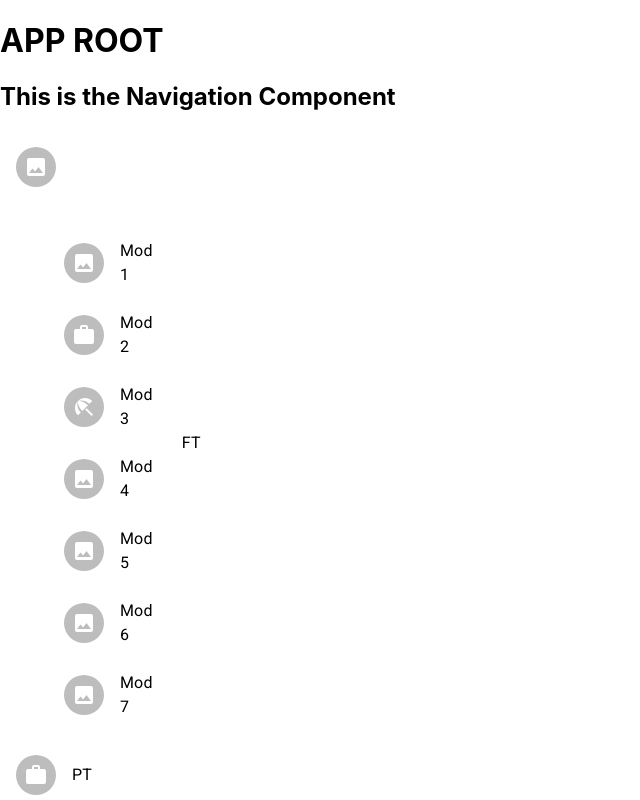
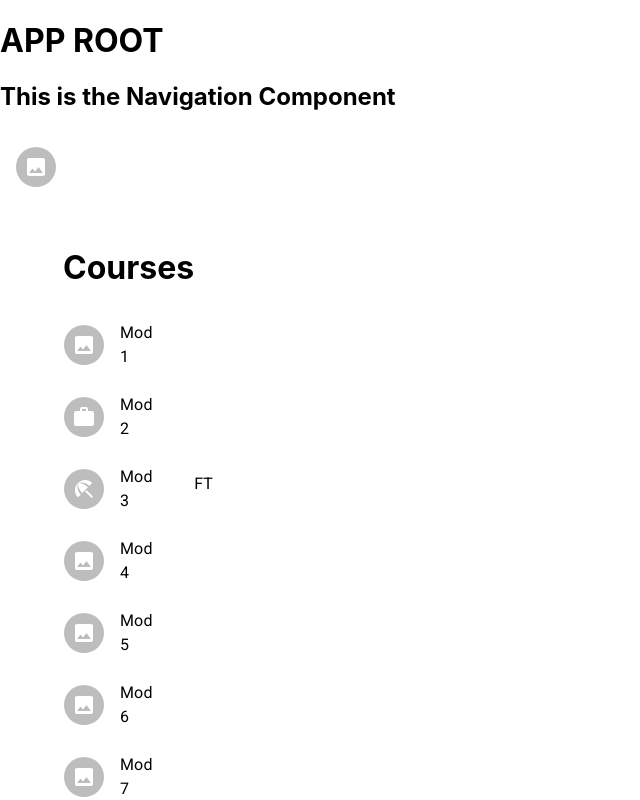
Before and after one commit to flow-state-15/aa_m5_kahoot, a React (Create React App) app in the folder frontend/: page / in a window 1280 px wide. Both pictures are taken after a click on the icon 36 px from the left and 166 px from the top of the page. Shown: the top 800 px of the page, without its empty margins (0-640 px from the left). Built offline with nearby package versions, Linux system fonts and the light colour scheme.

Commit message:
Added minor changes to courses sidebar

```diff
--- a/frontend/src/components/Course/SubCourses.tsx
+++ b/frontend/src/components/Course/SubCourses.tsx
@@ -15,6 +15,8 @@ export default function SubCourses() {
   console.log(openCourses);
 
   return (
+    <>
+
     <List
       sx={{
         width: "20%",
@@ -25,6 +27,7 @@ export default function SubCourses() {
         cursor: "pointer"
       }}
     >
+      <h1 style={{marginLeft: 15}} >Courses</h1>
       <ListItem>
         <ListItemAvatar>
           <Avatar>
@@ -83,5 +86,6 @@ export default function SubCourses() {
         <ListItemText primary="Mod 7" />
       </ListItem>
     </List>
+    </>
   );
 }
--- a/frontend/src/components/Course/SubKahoots.tsx
+++ b/frontend/src/components/Course/SubKahoots.tsx
@@ -25,6 +25,8 @@ export default function SubKahoots() {
   };
 
   return (
+    <>
+    <h1 style={{marginLeft: 130}}>Kahoots</h1>
     <List
       sx={{
         width: "100%",
@@ -67,5 +69,6 @@ export default function SubKahoots() {
         );
       })}
     </List>
+    </>
   );
 }
--- a/frontend/src/components/Course/index.tsx
+++ b/frontend/src/components/Course/index.tsx
@@ -15,6 +15,7 @@ export default function Course() {
   console.log(openCourses);
 
   return (
+    <>
     <List sx={{ width: "20%", maxWidth: 360, bgcolor: "background.paper", cursor: "pointer" }}>
       <ListItem>
         <ListItemAvatar>
@@ -50,5 +51,6 @@ export default function Course() {
         <ListItemText primary="SF" />
       </ListItem>
     </List>
+    </>
   );
 }
```
